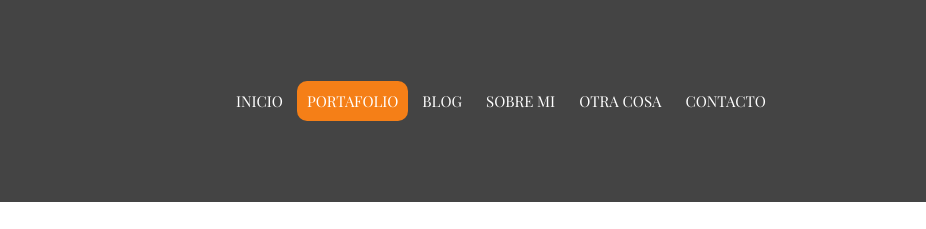
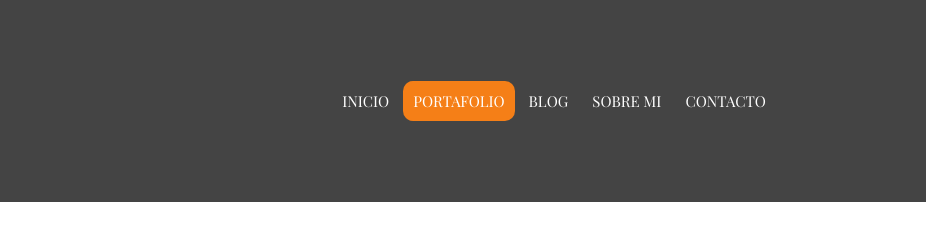
Before and after one commit to aranzaortega/Portafolio-Fotografo, a plain HTML site: page index.html in a window 1280 px wide. Shown: the top 229 px of the page, 354-1280 px from the left. Drawn offline with nearby package versions, Linux system fonts and the light colour scheme.

Commit message:
Quitamos el cambio del nav

```diff
--- a/index.html
+++ b/index.html
@@ -16,7 +16,6 @@
 				<a href="#" id="naranja">PORTAFOLIO</a>
 				<a href="#">BLOG</a>
 				<a href="#">SOBRE MI</a>
-				<a href="#">OTRA COSA</a>
 				<a href="#">CONTACTO</a>
 			</nav>
 		</header>
```
Also changed, not shown: log.txt (added).
